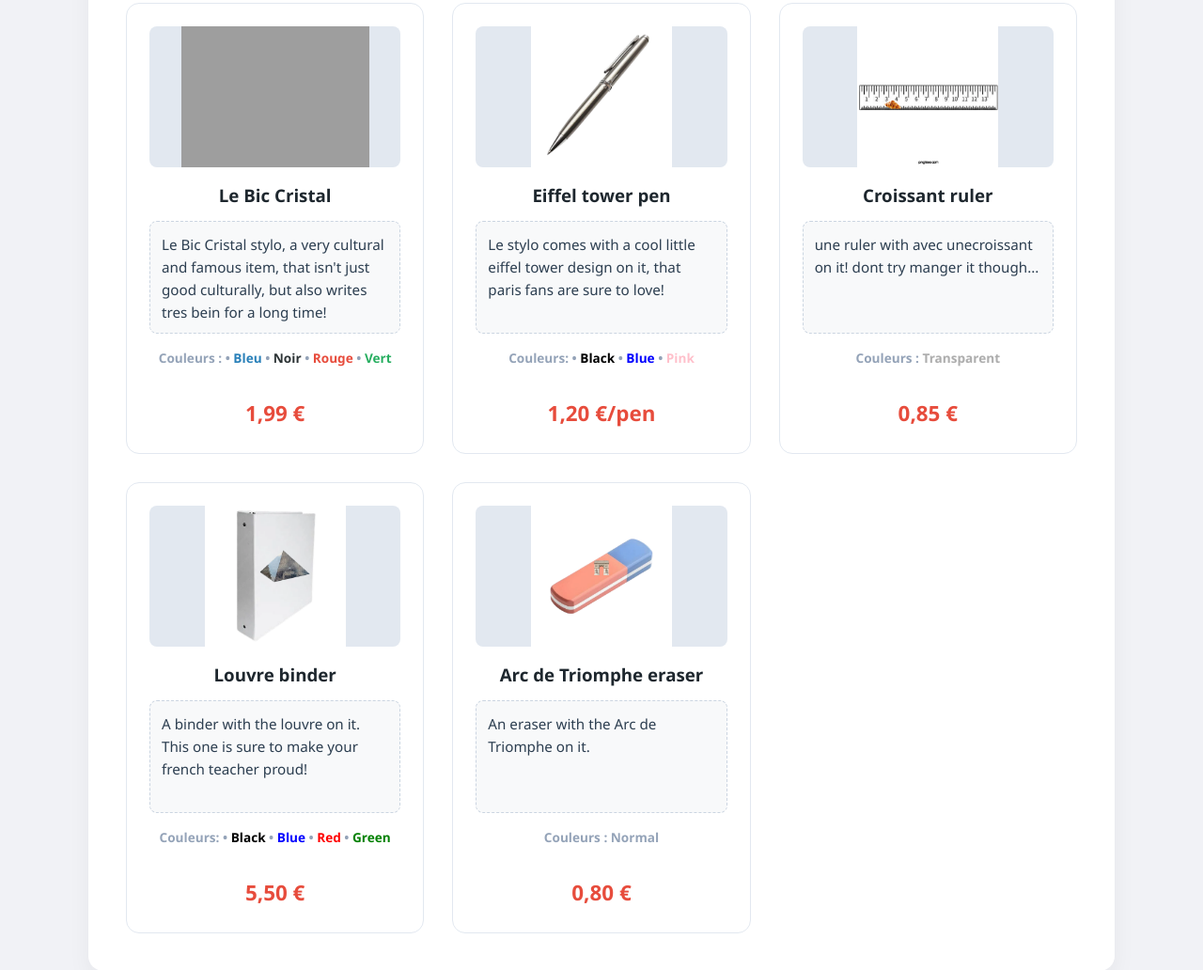
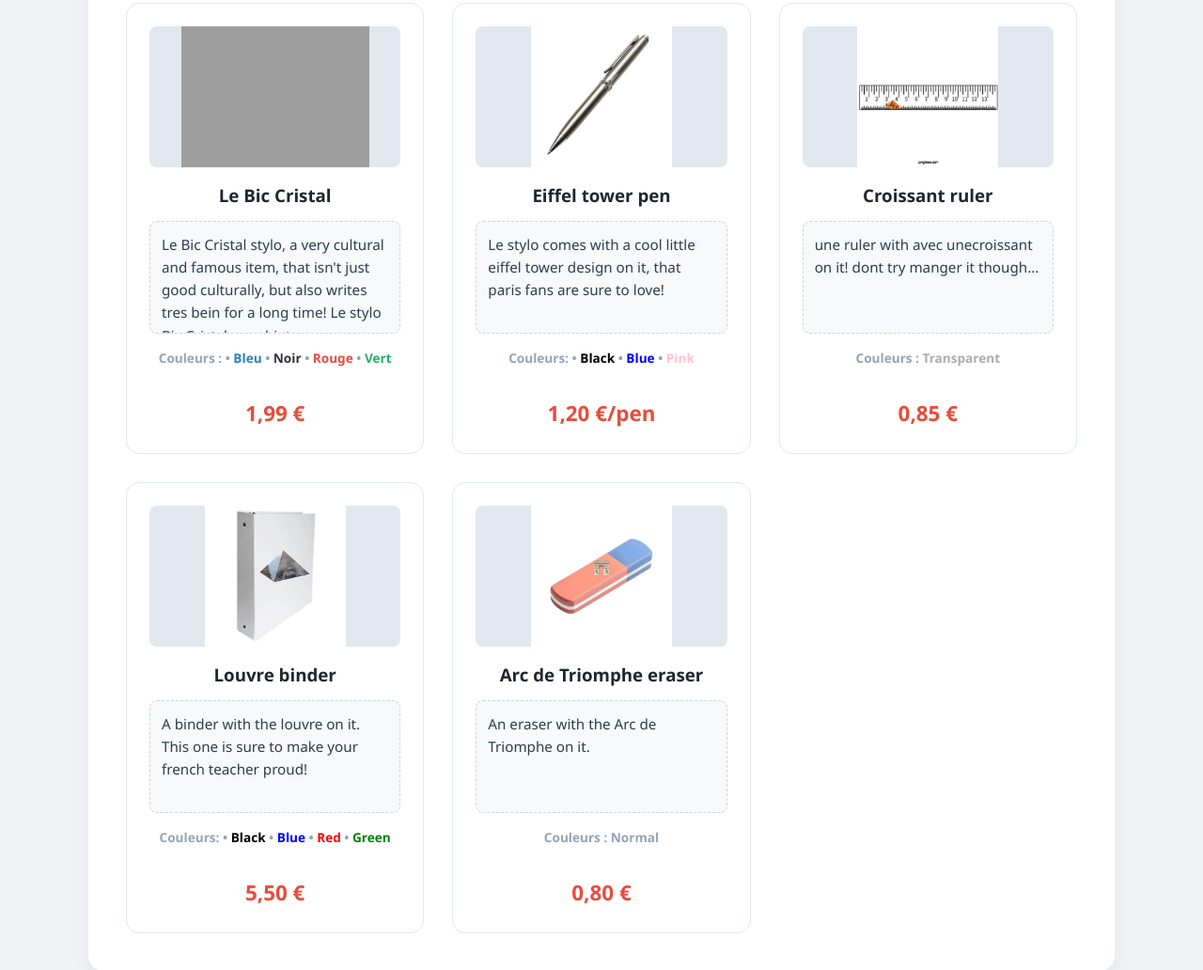
Before and after one commit to MinecraftMii9/Website-thing, a plain HTML site: page index.html in a window 1280 px wide. Shown: the part 703-1735 px from the top of the page at 94% size. Drawn offline with Linux system fonts and the light colour scheme; grey boxes are pictures that could not be loaded.

Commit message:
Update index.html

```diff
--- a/index.html
+++ b/index.html
@@ -186,7 +186,7 @@
                     </div>
                     <h3>Le Bic Cristal</h3>
                     <div class="scrollable-description">
-                        Le Bic Cristal stylo, a very cultural and famous item, that isn't just good culturally, but also writes tres bein for a long time!
+                        Le Bic Cristal stylo, a very cultural and famous item, that isn't just good culturally, but also writes tres bein for a long time! Le stylo Bic Cristal, un objet emblématique et très célèbre, n'est pas seulement une icône culturelle : il écrit aussi très bien et dure longtemps !
                     </div>
                     <div class="colors">
                         Couleurs :
```
